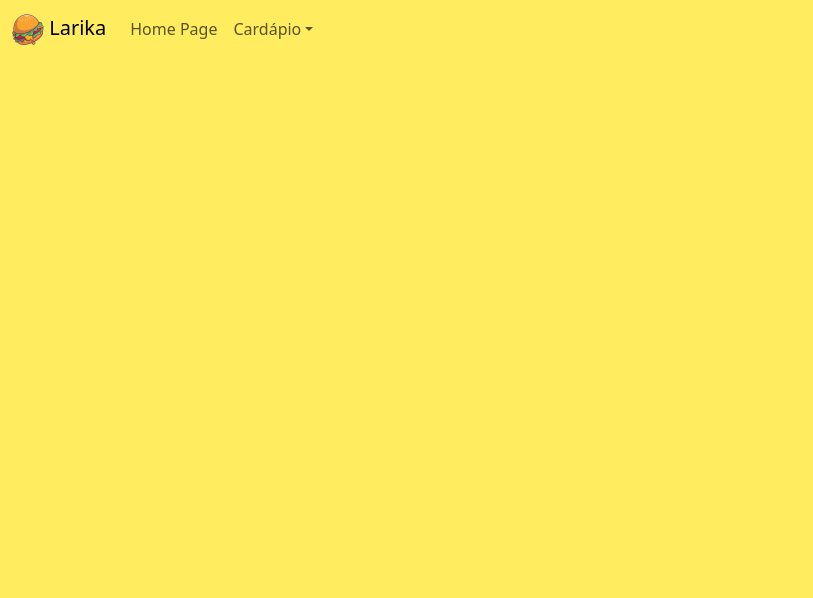
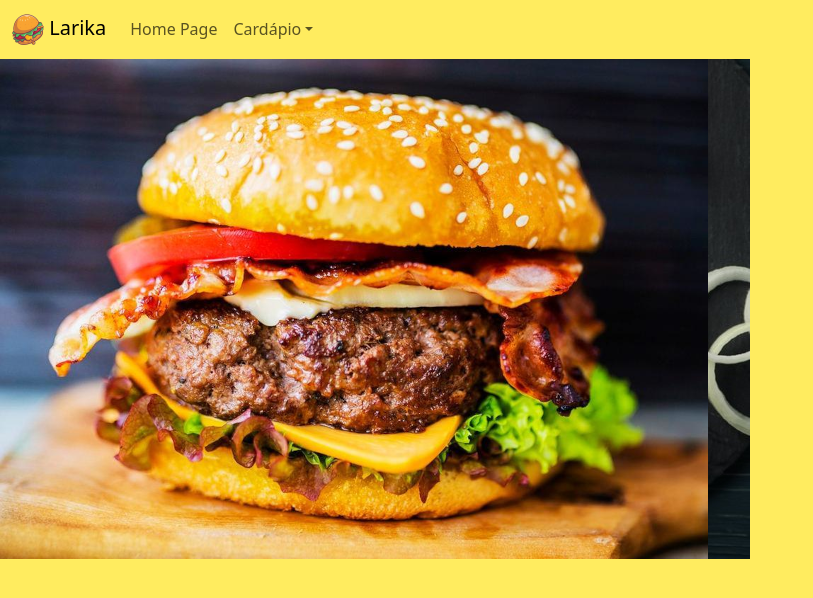
Before and after one commit to zBlackFlame/exerc-cio1, a plain HTML site: page app/index.html in a window 1280 px wide. Shown: the whole page, without its empty margins (0-813 px from the left). Drawn offline with Linux system fonts and the light colour scheme.

Commit message:
bootstrap

```diff
--- a/app/css/default.css
+++ b/app/css/default.css
@@ -1,3 +1,7 @@
 body {
     background-color: #ffec5f;
 }
+
+.dropdown-menu {
+    background-color: #ffec5f;
+}
--- a/app/index.html
+++ b/app/index.html
@@ -41,6 +41,16 @@
       </div>
     </div>
       </nav>
+      <div id="slider" class="carousel sldie" data-bs-ride="carousel">
+        <div class="carousel-inner">
+          <div class="carousel-item active">
+            <img src="./img/hamburger.png" class="d-block" />
+          </div>
+          <div>
+          <img src="./img/hotdog.png" class="d-block" />
+          </div>
+        </div>
+      </div>
       <script src="./js/bootstrap.bundle.js"></script>
   </body>
 </html>
```
